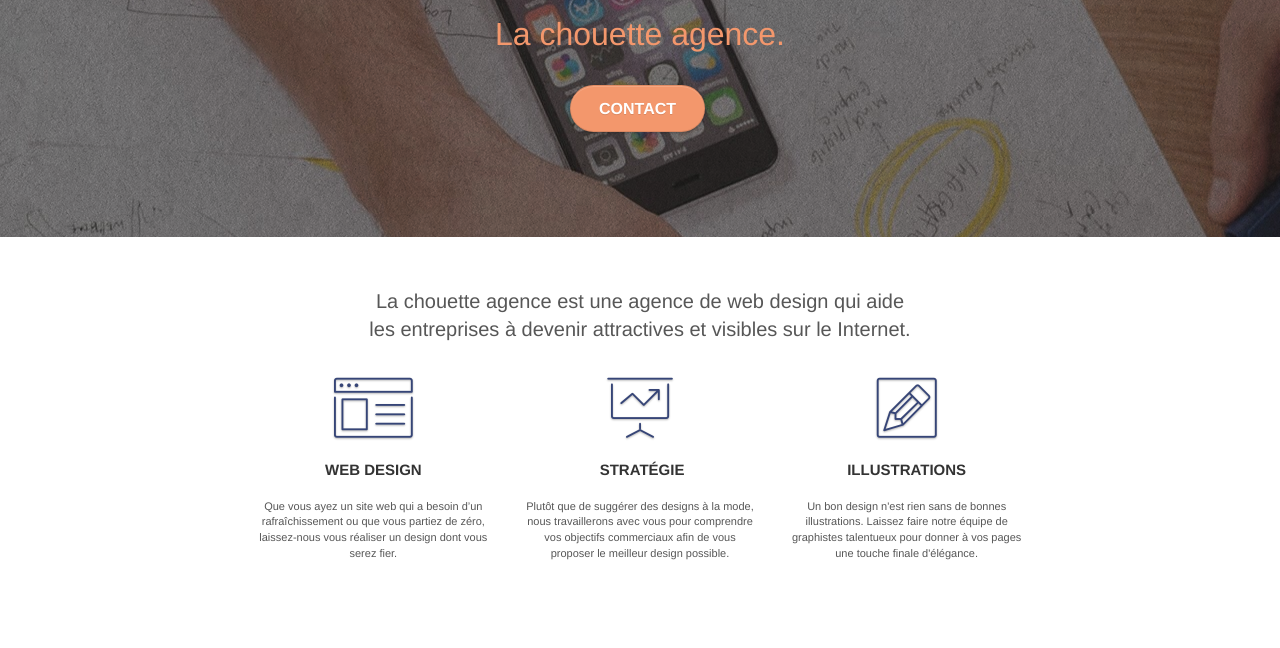
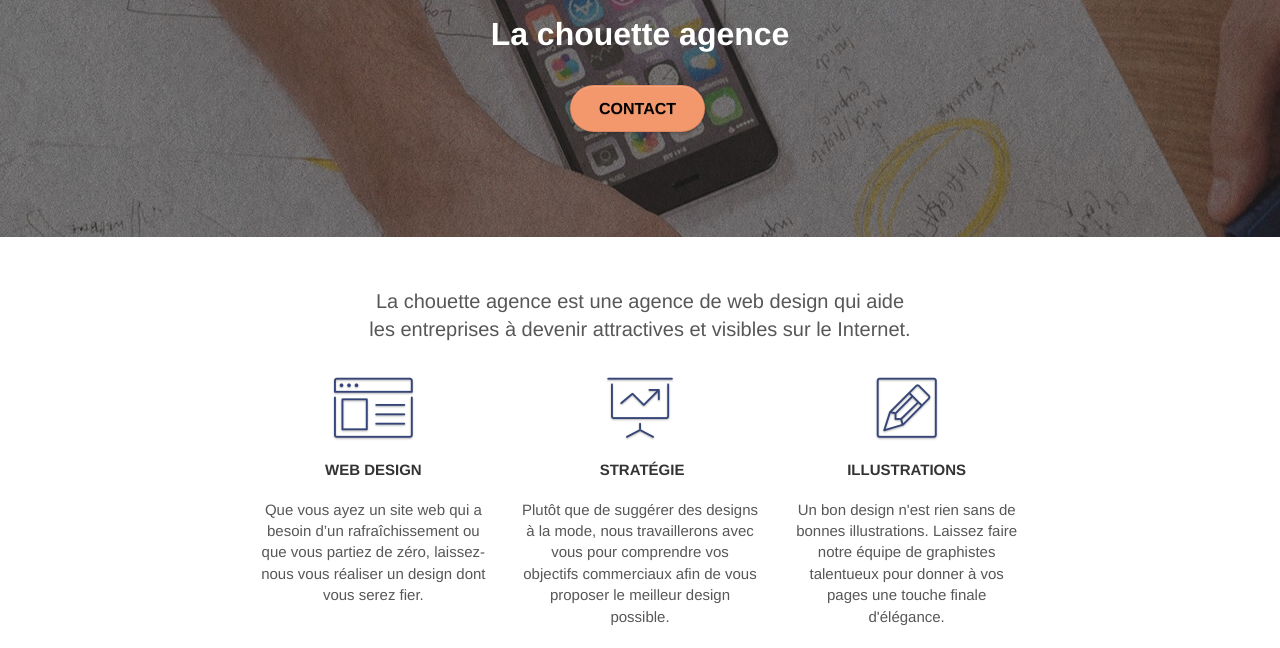
Before and after one commit to Jokizi/BrunettiJoris_4_22122020, a plain HTML site: page index.html in a window 1280 px wide. Shown: the part 295-943 px from the top of the page. Drawn offline with Linux system fonts and the light colour scheme.

Commit message:
wip changes 4

```diff
--- a/index.html
+++ b/index.html
@@ -64,7 +64,7 @@
 			<div class="col-sm-12">
 				<img src="img/logo.png" class="center-block image-resize-mode" width="100" alt="logo de la chouette agence" />
 				<h1 class="text-center hero-bloc-text tc-white ">
-					La chouette agence.
+					La chouette agence
 				</h1>
 				<div class="text-center">
 					<a href="contact.html" class="btn btn-lg btn-clean btn-rd cta-hero btn-atomic-tangerine" id="cta-hero">Contact</a>
@@ -224,6 +224,10 @@
 </section>
 <!-- bloc-5-cta END -->
 
+<!-- ScrollToTop Button -->
+<a class="bloc-button btn btn-d scrollToTop" onclick="scrollToTarget('1')"><span class="fa fa-chevron-up"></span></a>
+<!-- ScrollToTop Button END-->
+
 <!-- Footer - bloc-8 -->
 <footer class="bloc bgc-atomic-tangerine d-bloc" id="bloc-8">
 	<div class="container bloc-sm">
--- a/style.css
+++ b/style.css
@@ -300,6 +300,7 @@ a:hover {
 
 #bloc-1-hero h1 {
   font-size: 32px;
+  font-weight: bold;
 }
 
 .navbar {
@@ -677,6 +678,7 @@ a {
 
 .hero-bloc-text {
   font-size: 38px;
+  font-weight: bold;
 }
 
 .hero-bloc-text-sub {
@@ -694,7 +696,7 @@ a {
 }
 
 p {
-  font-size: 11px;
+  font-size: 15px;
 }
 
 .tight-width-whitespace {
@@ -723,6 +725,7 @@ p {
 
 h2 {
   font-size: 22px;
+  font-weight: bold;
   line-height: 1.4em;
 }
 
@@ -753,7 +756,7 @@ h4 {
 }
 
 .white {
-  color: #ffffff !important;
+  color: #000000 !important;
 }
 
 .portfolio-thumb {
@@ -792,17 +795,17 @@ h4 {
 }
 
 .tc-white {
-  color: #f3976c !important;
+  color: #ffffff !important;
 }
 
 .btn-atomic-tangerine {
   background: #f3976c;
-  color: #ffffff !important;
+  color: #000000 !important;
 }
 
 .btn-atomic-tangerine:hover {
   background: #c27956 !important;
-  color: #ffffff !important;
+  color: #000000 !important;
 }
 
 .ltc-white {
```
